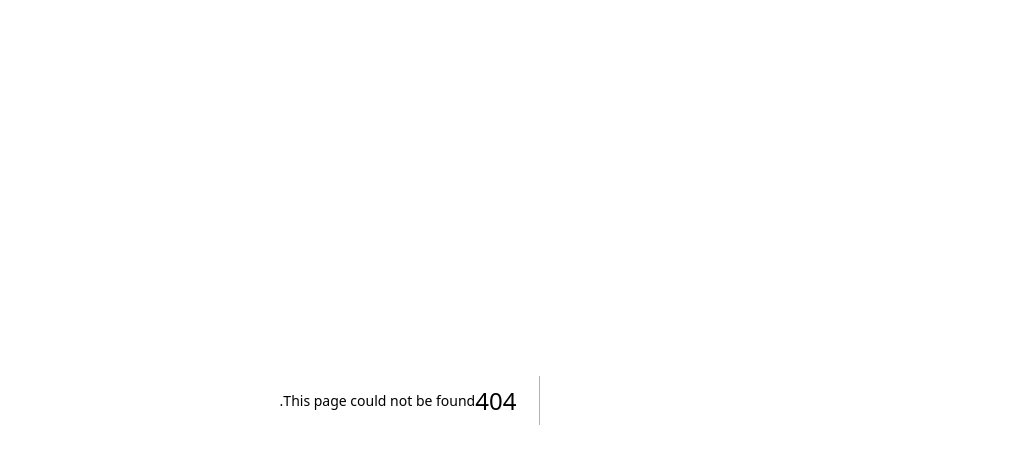
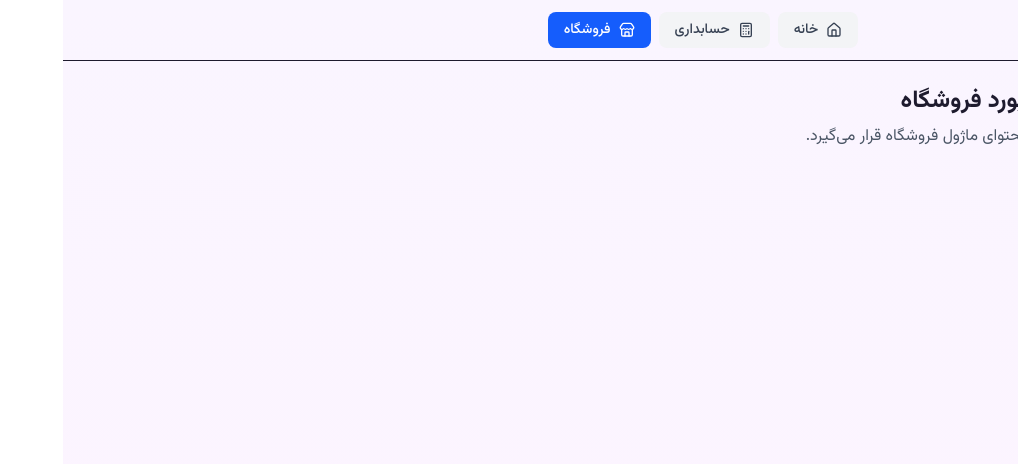
Before and after one commit to eskandari-reza/hesabyarehonar, a Next.js app in the folder apps/frontend/: page /store in a window 1280 px wide. Before the commit this address had no page. Shown: the top 464 px of the page, without its empty margins (262-1280 px from the left). Built offline with nearby package versions, Linux system fonts and the light colour scheme.

Commit message:
Stage-0-03

```diff
--- a/apps/frontend/app/(dashboard)/DashboardShell.tsx
+++ b/apps/frontend/app/(dashboard)/DashboardShell.tsx
@@ -1,56 +1,77 @@
 "use client";
 
-import { useState } from "react";
-import { domains, defaultDomainId } from "@/config/navigation";
-import { Sidebar } from "@/components/ui/Sidebar";
+import Link from "next/link";
+import { usePathname } from "next/navigation";
+import { switcherDomains, homeDomain } from "@/config/navigation";
 import { DomainSwitcher } from "@/components/ui/DomainSwitcher";
 
 export function DashboardShell({ children }: { children: React.ReactNode }) {
-  const [activeDomainId, setActiveDomainId] = useState(defaultDomainId);
+  const pathname = usePathname();
+  const activeDomainId = pathname.split("/")[1] || null;
+
+  const activeDomain =
+    switcherDomains.find((d) => d.id === activeDomainId) ?? null;
+
+  const isHome = activeDomain?.id === homeDomain.id;
 
   return (
-    <div dir="rtl" className="flex h-screen flex-col">
-      <header className="sticky top-0 z-30 bg-linear-to-l from-primary-600 via-primary-500 to-accent-500 px-6 py-4 shadow-card">
-        <div className="flex items-center justify-between gap-4">
+    <div className="flex h-screen flex-col">
+      <header className="flex items-center border-b px-4 py-3">
+        <div className="flex-1 flex justify-start">
+          {/* <Logo /> */}
+        </div>
 
-          {/* راست: لوگوی سیستم */}
-          <div className="flex flex-1 items-center justify-start gap-3">
-            <span className="text-2xl">🎨</span>
-            <h1 className="text-xl font-bold text-white">حسابیار هنر</h1>
-            <span className="flex items-center gap-1 rounded-full bg-white/95 px-4 py-1.5 text-sm font-bold text-primary-700 shadow-card">
-              ✨ مدیریت هنری
-            </span>
-          </div>
+        <div className="flex-1 flex justify-center">
+          <DomainSwitcher domains={switcherDomains} />
+        </div>
 
-          {/* وسط: سوییچرهای دامنه */}
-          <div className="flex flex-1 items-center justify-center">
-            <DomainSwitcher
-              domains={domains}
-              activeDomainId={activeDomainId}
-              onDomainChange={setActiveDomainId}
-            />
-          </div>
-
-          {/* چپ: آیتم‌های ناوبری + پروفایل */}
-          <div className="flex flex-1 items-center justify-end gap-3">
-            <span className="flex items-center gap-2 rounded-full bg-white/95 px-4 py-2 text-sm font-bold text-emerald-600 shadow-card">
-              ✅ ۱۲ فاکتور
-            </span>
-            <span className="flex items-center gap-2 rounded-full bg-white/95 px-4 py-2 text-sm font-bold text-primary-700 shadow-card">
-              📚 ۳۴۰ محصول
-            </span>
-            {/* عکس پروفایل */}
-            <div className="h-9 w-9 overflow-hidden rounded-full border-2 border-white/80 bg-white/20">
-              <img src="/avatar.png" alt="پروفایل" className="h-full w-full object-cover" />
-            </div>
-          </div>
-
+        <div className="flex-1 flex justify-end">
+          {/* <Profile /> */}
         </div>
       </header>
 
-      <div className="flex flex-1 overflow-hidden" dir="rtl">
-        <Sidebar domains={domains} activeDomainId={activeDomainId} />
-        <main className="flex-1 overflow-auto p-6">{children}</main>
+      <div className="flex flex-1 overflow-hidden">
+        {activeDomain && (
+          <aside className="w-64 border-l overflow-y-auto p-4 flex flex-col">
+            <nav className="space-y-1 flex-1">
+              {activeDomain.items.map((item) => {
+                const Icon = item.icon;
+                // در دامنه home لینک‌ها مستقیم به ریشه‌ی مسیر می‌روند،
+                // در غیر این صورت به صورت /<domain>/<item> ساخته می‌شوند.
+                const href = isHome
+                  ? `/${item.id}`
+                  : `/${activeDomain.id}/${item.id}`;
+
+                const isActive =
+                  pathname === href || pathname.startsWith(`${href}/`);
+
+                return (
+                  <Link
+                    key={item.id}
+                    href={href}
+                    className={`flex items-center gap-2 rounded-lg px-3 py-2 text-sm ${
+                      isActive
+                        ? "bg-primary-100 text-primary-700"
+                        : "text-gray-700 hover:bg-gray-100"
+                    }`}
+                  >
+                    <Icon className="h-4 w-4" />
+                    {item.title}
+                  </Link>
+                );
+              })}
+            </nav>
+
+            {/* بخش پروفایل کاربر فقط در دامنه‌ی home نمایش داده می‌شود */}
+            {isHome && (
+              <div className="mt-4 border-t pt-4">
+                {/* <UserProfile /> */}
+              </div>
+            )}
+          </aside>
+        )}
+
+        <main className="flex-1 overflow-y-auto p-6">{children}</main>
       </div>
     </div>
   );
--- /dev/null
+++ b/apps/frontend/app/(dashboard)/accounting/page.tsx
@@ -0,0 +1,9 @@
+// app/(dashboard)/accounting/page.tsx
+export default function AccountingPage() {
+  return (
+    <div>
+      <h1 className="text-2xl font-bold">داشبورد حسابداری</h1>
+      <p className="text-gray-600 mt-2">اینجا محتوای ماژول حسابداری قرار می‌گیرد.</p>
+    </div>
+  );
+}
--- /dev/null
+++ b/apps/frontend/app/(dashboard)/home/page.tsx
@@ -0,0 +1,9 @@
+// app/(dashboard)/store/page.tsx
+export default function HomePage() {
+  return (
+    <div>
+      <h1 className="text-2xl font-bold">داشبورد خانه</h1>
+      <p className="text-gray-600 mt-2">اینجا محتوای ماژول صفحه ورود قرار می‌گیرد.</p>
+    </div>
+  );
+}
--- a/apps/frontend/app/(dashboard)/layout.tsx
+++ b/apps/frontend/app/(dashboard)/layout.tsx
@@ -1,21 +1,15 @@
-// app/layout.tsx
 import type { Metadata } from "next";
 import { DashboardShell } from "@/app/(dashboard)/DashboardShell";
+
 export const metadata: Metadata = {
   title: "حسابیار هنر",
   description: "داشبورد حسابداری و فروشگاه",
 };
 
-export default function RootLayout({
+export default function DashboardLayout({
   children,
 }: {
   children: React.ReactNode;
 }) {
-  return (
-    <html lang="fa" dir="rtl">
-      <body>
-        <DashboardShell>{children}</DashboardShell>
-      </body>
-    </html>
-  );
+  return <DashboardShell>{children}</DashboardShell>;
 }
--- a/apps/frontend/app/(dashboard)/page.tsx
+++ b/apps/frontend/app/(dashboard)/page.tsx
@@ -1,31 +1,6 @@
+import { redirect } from "next/navigation";
+import { defaultDomainId } from "@/config/navigation";
+
 export default function HomePage() {
-  return (
-    <div className="mx-auto max-w-4xl">
-      <div className="rounded-3xl bg-linier-to-l from-primary-50 to-accent-50 p-8 shadow-sm">
-        <h2 className="text-3xl font-bold text-primary-700">
-          خوش آمدید به حسابیار هنر
-        </h2>
-        <p className="mt-3 text-slate-600">
-          از منوی سمت راست می‌توانید به بخش‌های مختلف دسترسی پیدا کنید.
-        </p>
-      </div>
-
-      <div className="mt-8 grid grid-cols-1 gap-4 sm:grid-cols-3">
-        {[
-          { title: "حسابداری", desc: "دفتر کل، اسناد و گزارش‌ها", color: "from-primary-500 to-primary-600" },
-          { title: "فروشگاه", desc: "محصولات و سفارش‌ها", color: "from-accent-500 to-accent-600" },
-          { title: "گزارش‌ها", desc: "تحلیل مالی و فروش", color: "from-emerald-500 to-emerald-600" },
-        ].map((c) => (
-          <div
-            key={c.title}
-            className="cursor-pointer rounded-2xl border border-slate-200 bg-white p-5 shadow-sm transition hover:-translate-y-1 hover:shadow-md"
-          >
-            <div className={`mb-3 h-10 w-10 rounded-xl bg-linier-to-br ${c.color}`} />
-            <h3 className="font-bold text-slate-800">{c.title}</h3>
-            <p className="mt-1 text-sm text-slate-500">{c.desc}</p>
-          </div>
-        ))}
-      </div>
-    </div>
-  );
+  redirect(`/${defaultDomainId}`);
 }
--- /dev/null
+++ b/apps/frontend/app/(dashboard)/store/page.tsx
@@ -0,0 +1,9 @@
+// app/(dashboard)/store/page.tsx
+export default function StorePage() {
+  return (
+    <div>
+      <h1 className="text-2xl font-bold">داشبورد فروشگاه</h1>
+      <p className="text-gray-600 mt-2">اینجا محتوای ماژول فروشگاه قرار می‌گیرد.</p>
+    </div>
+  );
+}
--- a/apps/frontend/app/accounting/ledger/vouchers/new/page.tsx
+++ /dev/null
@@ -1,17 +0,0 @@
-// apps/frontend/app/accounting/ledger/vouchers/new/page.tsx
-export default function NewVoucherPage() {
-  return (
-    <div className="p-6">
-      <div className="mb-6">
-        <h1 className="text-2xl font-bold text-neutral-800">صدور سند حسابداری</h1>
-        <p className="text-sm text-neutral-500 mt-1">
-          ایجاد سند حسابداری جدید
-        </p>
-      </div>
-
-      <div className="bg-white rounded-xl border border-neutral-200 p-6">
-        <p className="text-neutral-600">فرم صدور سند در حال ساخت است…</p>
-      </div>
-    </div>
-  );
-}
--- a/apps/frontend/app/layout.tsx
+++ b/apps/frontend/app/layout.tsx
@@ -21,7 +21,10 @@ export default function RootLayout({
 }) {
   return (
     <html lang="fa" dir="rtl" className={vazirmatn.variable}>
-      <body className="min-h-screen bg-primary-50/30 font-sans" suppressHydrationWarning>
+      <body
+        className="min-h-screen bg-primary-50/30 font-sans"
+        suppressHydrationWarning
+      >
         {children}
       </body>
     </html>
--- a/apps/frontend/components/ui/DomainSwitcher.tsx
+++ b/apps/frontend/components/ui/DomainSwitcher.tsx
@@ -1,18 +1,19 @@
 "use client";
 
+import Link from "next/link";
+import { usePathname } from "next/navigation";
 import type { Domain } from "@/config/navigation";
 
 interface DomainSwitcherProps {
   domains: Domain[];
-  activeDomainId: string;
-  onDomainChange: (id: string) => void;
 }
 
-export function DomainSwitcher({
-  domains,
-  activeDomainId,
-  onDomainChange,
-}: DomainSwitcherProps) {
+export function DomainSwitcher({ domains }: DomainSwitcherProps) {
+  const pathname = usePathname();
+  const activeDomainId = pathname.split("/")[1] || null;
+  console.log("activeDomainId:", activeDomainId);
+
+
   return (
     <div className="flex gap-2">
       {domains.map((domain) => {
@@ -20,9 +21,9 @@ export function DomainSwitcher({
         const isActive = domain.id === activeDomainId;
 
         return (
-          <button
+          <Link
             key={domain.id}
-            onClick={() => onDomainChange(domain.id)}
+            href={`/${domain.id}`}
             className={`flex items-center gap-2 rounded-lg px-4 py-2 text-sm font-medium transition-colors ${
               isActive
                 ? "bg-blue-600 text-white"
@@ -31,7 +32,7 @@ export function DomainSwitcher({
           >
             <Icon className="h-4 w-4" />
             {domain.title}
-          </button>
+          </Link>
         );
       })}
     </div>
--- a/apps/frontend/config/navigation.ts
+++ b/apps/frontend/config/navigation.ts
@@ -1,8 +1,9 @@
+import { profile } from "console";
 import {
   Settings, FileText, Receipt, Building2, Calculator,
   Warehouse, Landmark, ShoppingCart, Tag, Store,
   LayoutDashboard, Package, Users, Megaphone,
-  ServerCog, BarChart3, HelpCircle,
+  ServerCog, BarChart3, HelpCircle,Home,
   type LucideIcon,
 } from "lucide-react";
 
@@ -19,6 +20,11 @@ export interface Domain {
   icon: LucideIcon;
   items: NavItem[];
 }
+// آیتم‌های سایدبار صفحه home: دامنه‌های اختصاصی کاربر
+const homeItems: NavItem[] = [
+  { id: "userprofile", title: "پروفایل کابری", icon: Store, children: [] },
+  { id: "usersettings",      title: "تنظیمات",  icon: Store,      children: [] },
+];
 
 const accountingItems: NavItem[] = [
   { id: "system",      title: "سیستم",         icon: Settings,     children: [] },
@@ -47,6 +53,12 @@ const storeItems: NavItem[] = [
 ];
 
 export const domains: Domain[] = [
+    {
+    id: "home",
+    title: "خانه",
+    icon: Home,
+    items: homeItems,
+  },
   {
     id: "accounting",
     title: "حسابداری",
@@ -61,4 +73,6 @@ export const domains: Domain[] = [
   },
 ];
 
-export const defaultDomainId = "accounting";
+export const defaultDomainId = "home";
+export const homeDomain = domains.find((d) => d.id === "home")!;
+export const switcherDomains = domains;
```
